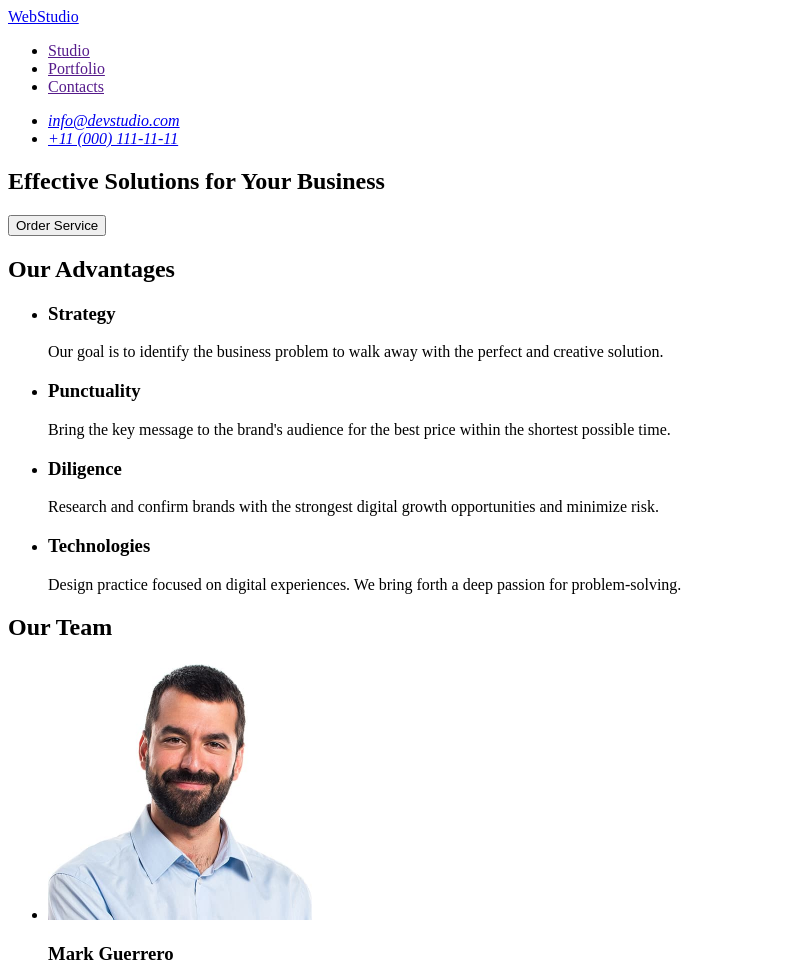
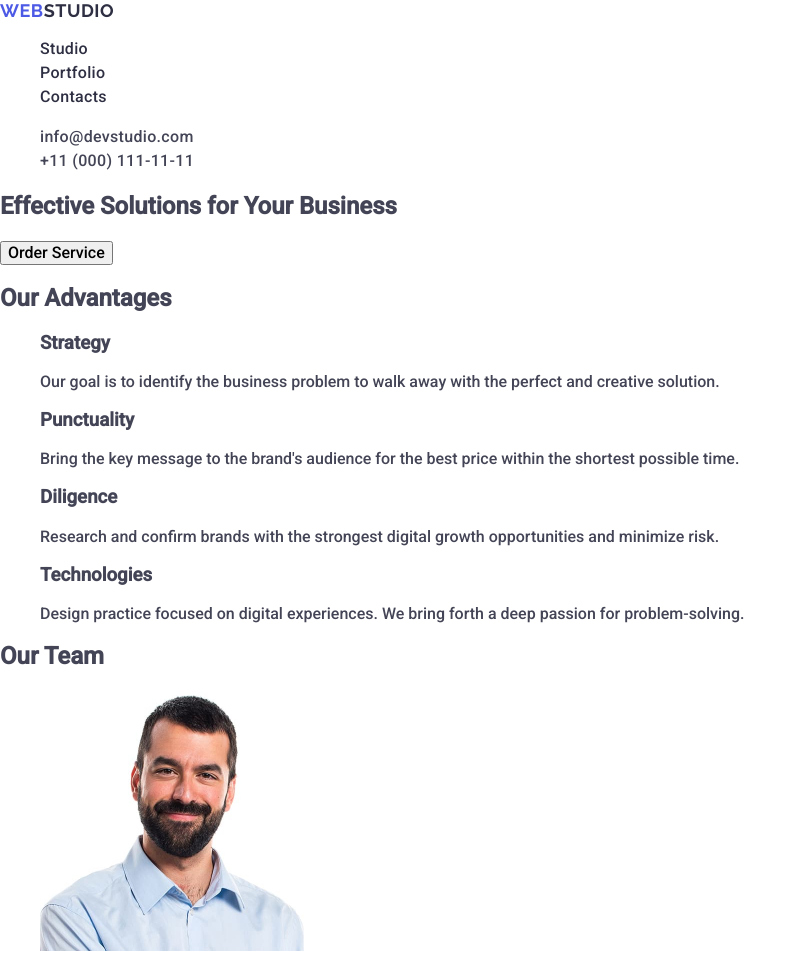
Before and after one commit to Anastasia-coder22/goit-markup-hw-02, a plain HTML site: page index.html in a window 1280 px wide. Shown: the top 968 px of the page, without its empty margins (0-807 px from the left). Drawn offline with nearby package versions, Linux system fonts and the light colour scheme.

Commit message:
add styles header

```diff
--- /dev/null
+++ b/css/styles.css
@@ -0,0 +1,69 @@
+body {
+    font-family: "Roboto", sans-serif;
+    color: #434455;
+    background-color: #fff;
+}
+
+ul, ol {
+    list-style-type: none;
+}
+
+a {
+    text-decoration: none;
+}
+
+.logo {
+    font-family: "Raleway", sans-serif;
+    font-weight: 700;
+    font-size: 18px;
+    line-height: 1.17;
+    letter-spacing: 0.03em;
+    text-transform: uppercase;
+    color: #4d5ae5;
+}
+
+.header-logo {
+    margin-right: 76px;
+}
+
+.header-logo .logo-part {
+    color: #2e2f42;
+}
+
+.footer-logo {
+    margin-bottom: 16px;
+}
+
+.footer-logo .logo-part{
+    color: #f4f4fd;
+}
+
+.nav-link {
+    font-weight: 500;
+    font-size: 16px;
+    line-height: 1.5;
+    letter-spacing: 0.02em;
+    color: #2e2f42;
+}
+
+.nav-link:hover,
+.nav-link:focus,
+.contacts-link:hover,
+.contacts-link:focus {
+    color: #404bbf;
+}
+
+.contacts {
+    font-style: normal;
+}
+
+.contacts-link {
+    font-size: 16px;
+    line-height: 1.5;
+    letter-spacing: 0.02em;
+    color: #434455;
+}
+
+ .page-footer {
+    background-color: #2e2f42;
+ }
--- a/index.html
+++ b/index.html
@@ -4,24 +4,38 @@
 <head>
     <meta charset="UTF-8">
     <meta name="viewport" content="width=device-width, initial-scale=1.0">
-    <title>WebStudio</title>
+    <title>Web Studio</title>
+
+    <link rel="stylesheet" href="https://cdnjs.cloudflare.com/ajax/libs/modern-normalize/3.0.1/modern-normalize.min.css"
+        integrity="sha512-q6WgHqiHlKyOqslT/lgBgodhd03Wp4BEqKeW6nNtlOY4quzyG3VoQKFrieaCeSnuVseNKRGpGeDU3qPmabCANg=="
+        crossorigin="anonymous" referrerpolicy="no-referrer" />
+
+    <link rel="preconnect" href="https://fonts.googleapis.com">
+    <link rel="preconnect" href="https://fonts.gstatic.com" crossorigin>
+    <link href="https://fonts.googleapis.com/css2?family=Raleway:wght@400;500;700&family=Roboto:wght@500&display=swap"
+        rel="stylesheet">
+
+
+    <link rel="stylesheet" href="./css/styles.css">
 </head>
 
 <body>
-    <header>
-        <nav>
-            <a href="./index.html">WebStudio</a>
-            <ul>
-                <li><a href="">Studio</a></li>
-                <li><a href="">Portfolio</a></li>
-                <li><a href="">Contacts</a></li>
+    <header class="page-header">
+        <nav class="header-nav">
+            <a class="logo header-logo" href="./index.html">Web<span class="logo-part">Studio</span></a>
+            <ul class="nav-list">
+                <li class="nav-item"><a class="nav-link" href="./index.html">Studio</a></li>
+                <li class="nav-item"><a class="nav-link" href="">Portfolio</a></li>
+                <li class="nav-item"><a class="nav-link" href="">Contacts</a></li>
             </ul>
         </nav>
 
-        <address>
-            <ul>
-                <li><a href="mailto:info@devstudio.com">info@devstudio.com</a> </li>
-                <li><a href="tel:+110001111111">+11 (000) 111-11-11</a> </li>
+        <address class="contacts">
+            <ul class="contacts-list">
+                <li class="contacts-item"><a class="contacts-link"
+                        href="mailto:info@devstudio.com">info@devstudio.com</a> </li>
+                <li class="contacts-item"><a class="contacts-link" href="tel:+110001111111">+11 (000) 111-11-11</a>
+                </li>
             </ul>
         </address>
     </header>
@@ -86,8 +100,8 @@
         </section>
     </main>
 
-    <footer>
-        <a href="./index.html">WebStudio</a>
+    <footer class="page-footer">
+        <a class="logo footer-logo" href="./index.html">Web<span class="logo-part">Studio</a>
         <p>Increase the flow of customers and sales for your business with digital marketing & growth
             solutions.</p>
     </footer>
```
